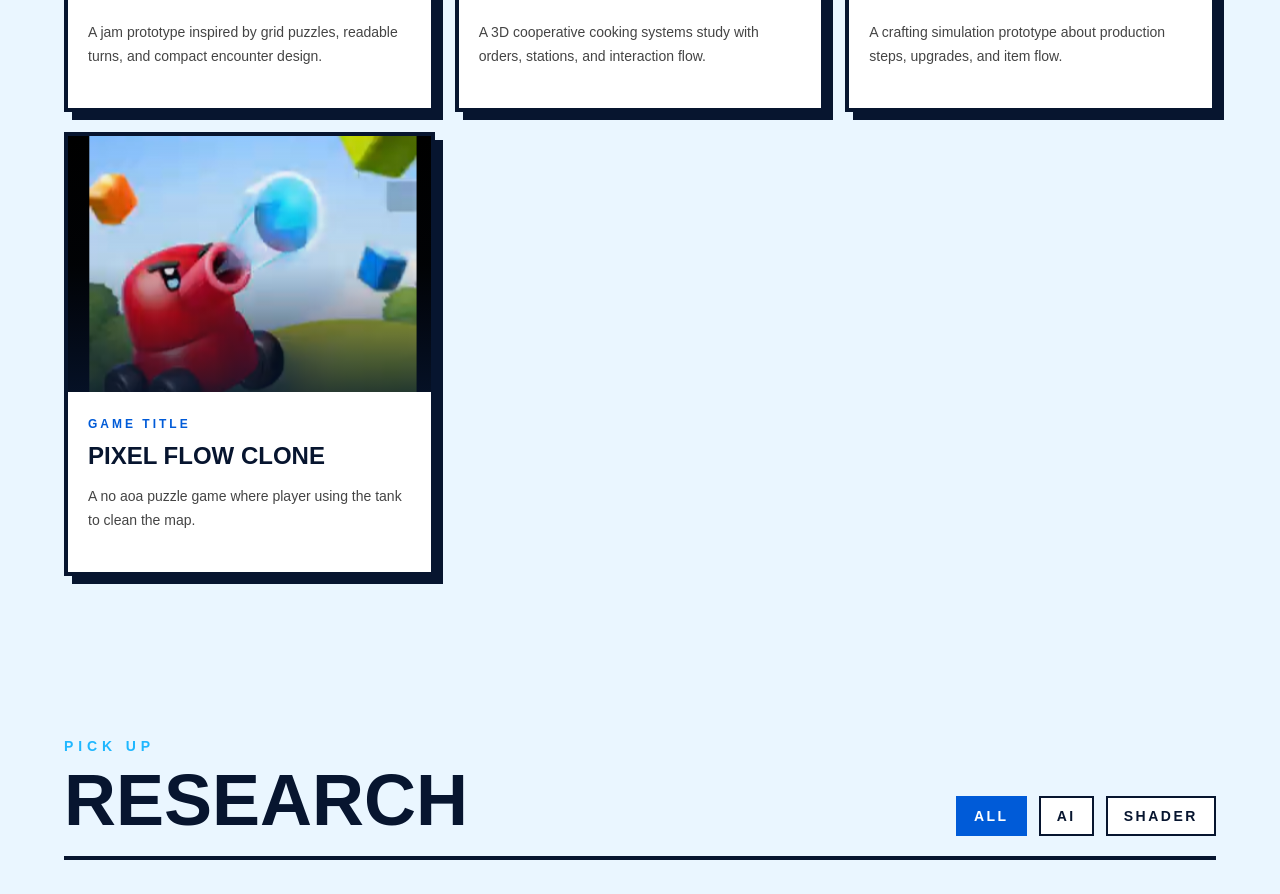
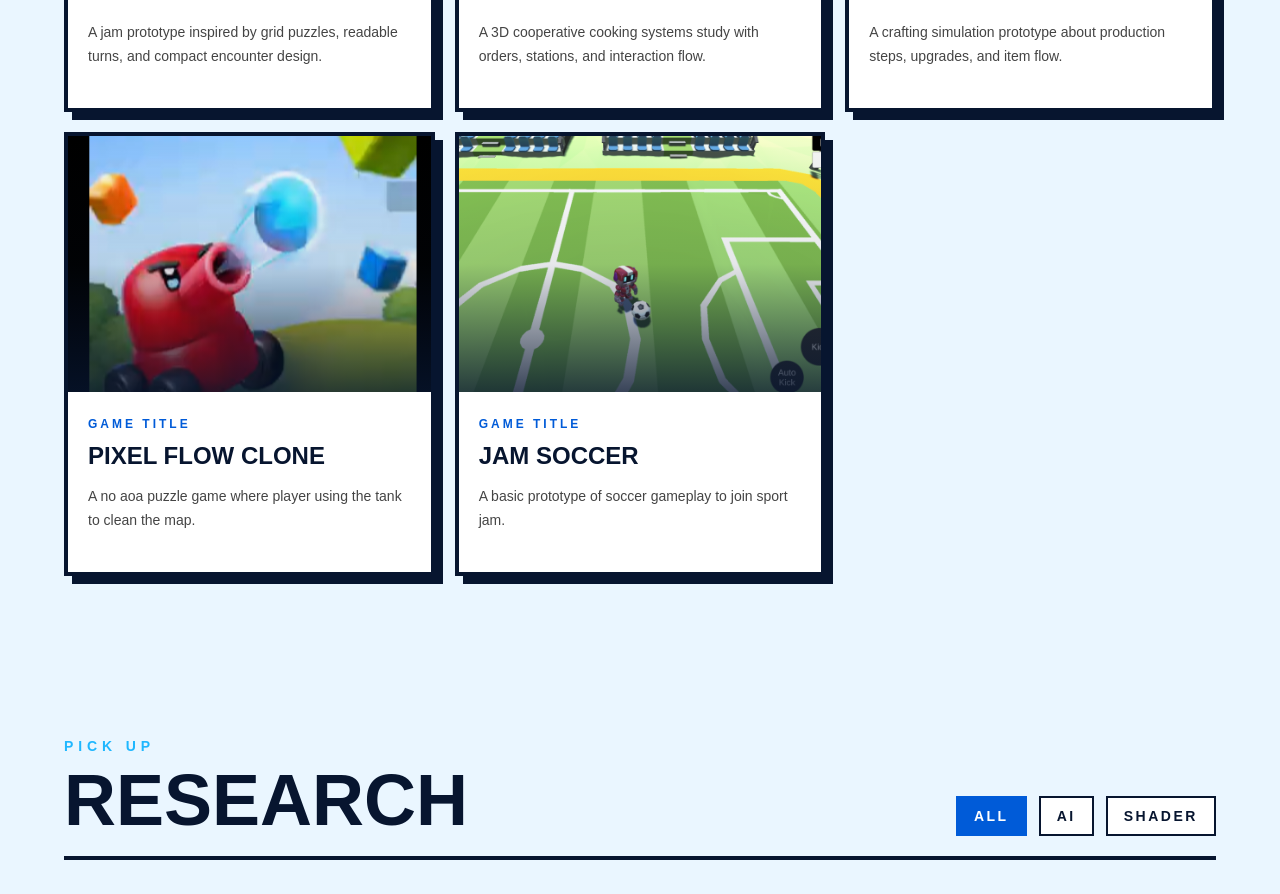
Before and after one commit to StopNerfAcaci/MyPortfolio, a Next.js app: page / in a window 1280 px wide. Shown: the part 2400-3294 px from the top of the page. Built offline with nearby package versions, Linux system fonts and the light colour scheme.

Commit message:
add projects

```diff
--- a/app/projects/ProjectsSection.tsx
+++ b/app/projects/ProjectsSection.tsx
@@ -100,6 +100,20 @@ const projectsData: PortfolioItem[] = [
       },
     ],
   },
+      {
+    id: 8,
+    title: "Jam Soccer",
+    description: "A basic prototype of soccer gameplay to join sport jam.",
+    image: "/img/soccer.png",
+    tags: ["All", "3D"],
+    links: [
+      {
+        href: "https://stopnerfacaci.itch.io/soccer-jam",
+        label: "Open project preview",
+        type: "preview",
+      },
+    ],
+  },
 ];
 
 const ProjectsSection = () => {
```
Also changed, not shown: public/img/soccer.png (added).
